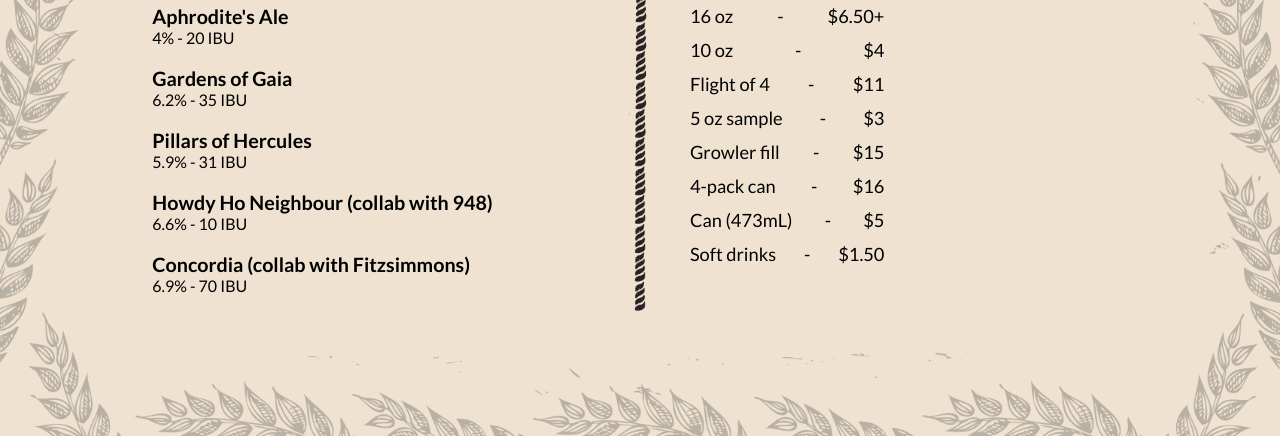
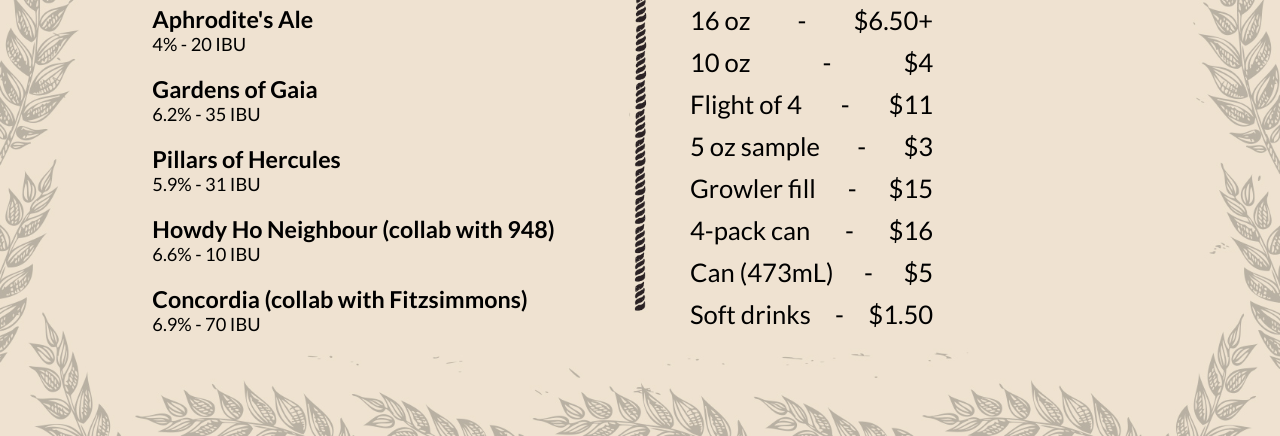
Before and after one commit to Borispp/beer, a plain HTML site: page index.html in a window 1280 px wide. Shown: the part 364-800 px from the top of the page. Drawn offline with Linux system fonts and the light colour scheme.

Commit message:
initial commit

```diff
--- a/index.html
+++ b/index.html
@@ -80,12 +80,12 @@
 
 			.list__item {
 				font-family: Lato;
-				font-size: calc(100vw/65);
+				font-size: calc(100vw/55);
 				margin-bottom: 2.5vh;
 			}
 
 			.list__item p {
-				font-size: calc(100vw/80);
+				font-size: calc(100vw/70);
 			}
 
 			.separator {
@@ -96,14 +96,14 @@
 			}
 
 			.price-list {
-				width: 40%;
+				width: 50%;
 				padding-left: 5%;
 			}
 
 			.price-list__item {
 				width: 100%;
 				display: flex;
-				font-size: calc(100vw/70);
+				font-size: calc(100vw/50);
 				justify-content: space-between;
 				margin-bottom: 1.5vh;
 			}
```
